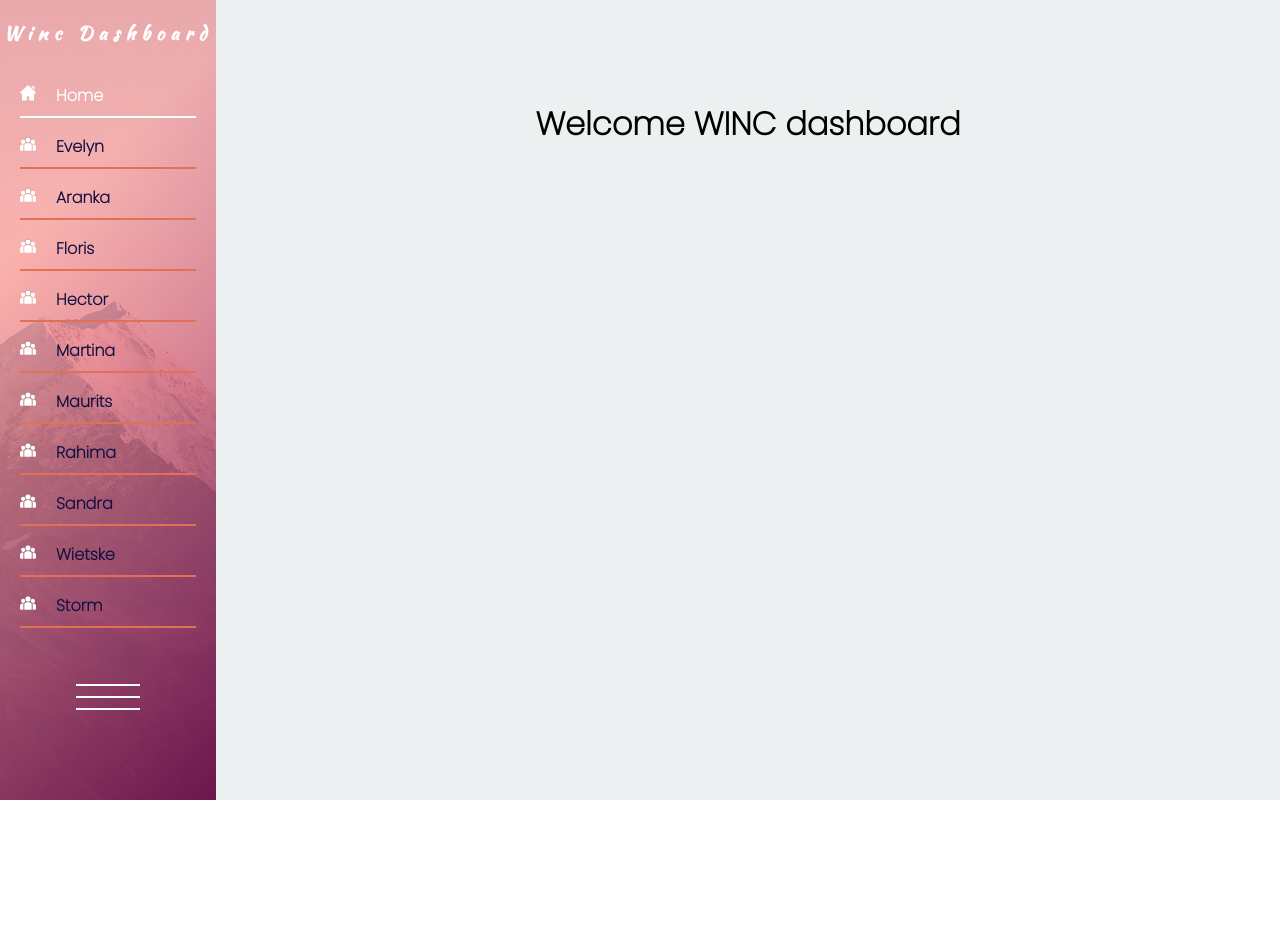
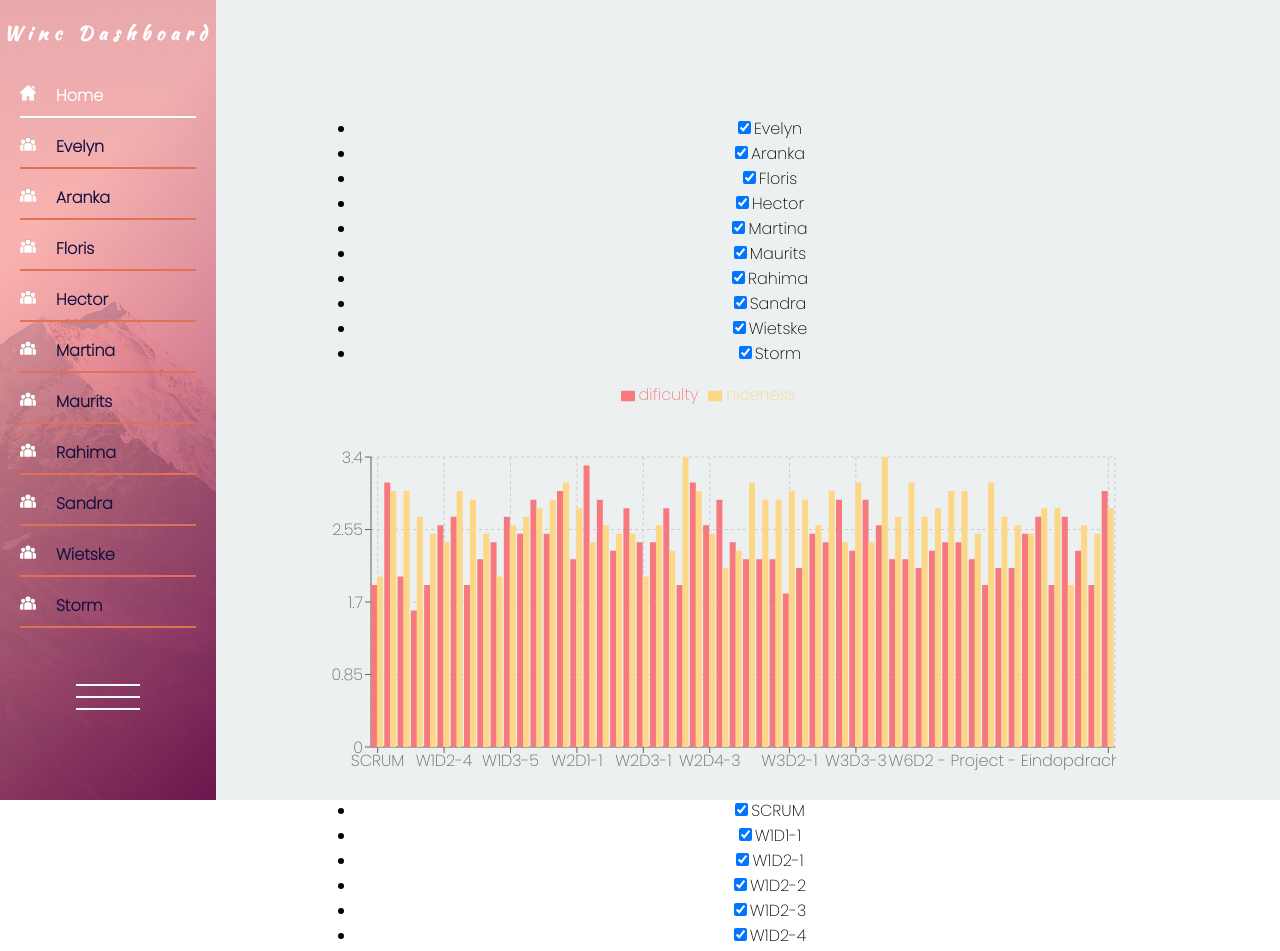
Before and after one commit to Svt1406/Suleika-Tentua-StudentDashboard, a React (Create React App) app: page / in a window 1280 px wide. Shown: the top 951 px of the page. Before the commit the page ends 800 px from the top, so only its background shows below. Built offline with nearby package versions, Linux system fonts and the light colour scheme.

Commit message:
Implemented Home page only styling needed

```diff
--- a/src/components/MainView/Home/Home.js
+++ b/src/components/MainView/Home/Home.js
@@ -1,7 +1,64 @@
-import React from "react";
+import React, { useState } from "react";
+import { data } from "../../../Utils";
+import HomeChart from "./HomeChart";
+import ProjectFilter from "../../ProjectFilter";
+import StudentFilter from "./StudentFilter";
 
 const Home = () => {
-  return <h1>Welcome WINC dashboard</h1>;
+  const names = data.studentNames;
+  const initialStateNames = names.map((name, index) => {
+    return {
+      id: index,
+      value: name,
+      isChecked: true,
+    };
+  });
+
+
+  //TODO: make me in a reduce.
+  const projList = data.studentData.map((student) => {
+    return student.project;
+  });
+
+  const projectList = projList.filter((value, index, self) => {
+    return self.indexOf(value) === index;
+  });
+
+  const initialState = projectList.map((item, index) => {
+    return {
+      id: index,
+      value: item,
+      isChecked: true,
+    };
+  });
+
+  const [projects, setProjects] = useState(initialState);
+  const [students, setStudents] = useState(initialStateNames);
+
+  const handleStudentCheckbox = (studentState) => {
+    setStudents([...studentState.students]);
+  };
+
+  const handleProjectCheckbox = (state) => {
+    setProjects([...state.projects]);
+  };
+
+  return (
+    <div>
+      <StudentFilter
+        students={students}
+        changedHandler={handleStudentCheckbox}
+      />
+      <HomeChart
+        projects={projects}
+        students={students}
+      />
+      <ProjectFilter
+        projects={projects}
+        changedHandler={handleProjectCheckbox}
+      />
+    </div>
+  );
 };
 
 export default Home;
--- /dev/null
+++ b/src/components/MainView/Home/HomeChart.js
@@ -0,0 +1,67 @@
+import { data } from "../../../Utils"; //TOOD remove me
+import React from "react";
+import Chart from "../../Chart";
+
+// reducer
+
+class HomeChart extends React.Component {
+  sum = (a, b) => {
+    return {
+      project: a.project,
+      dificulty: a.dificulty + b.dificulty,
+      niceness: a.niceness + b.niceness,
+    };
+  };
+
+  getAverage = (array) => {
+    const sums = array.reduce(this.sum);
+    return {
+      project: sums.project,
+      dificulty: sums.dificulty / array.length,
+      niceness: sums.niceness / array.length,
+    };
+  };
+
+  render() {
+    const activeProjects = this.props.projects.reduce((filtered, project) => {
+      if (project.isChecked) {
+        filtered.push(project.value);
+      }
+      return filtered;
+    }, []);
+
+    const activeStudents = this.props.students.reduce(
+      (filteredStudents, student) => {
+        if (student.isChecked) {
+          filteredStudents.push(student.value);
+        }
+        return filteredStudents;
+      },
+      []
+    );
+
+    const activeData = data.studentData.filter((value) => {
+      return (
+        activeProjects.includes(value.project) &&
+        activeStudents.includes(value.name)
+      );
+    });
+
+    let allvals = [];
+    activeProjects.forEach((project) => {
+      const vals = activeData.filter((value) => {
+        return value.project === project;
+      });
+
+      allvals.push(this.getAverage(vals));
+    });
+
+    return (
+      <>
+        <Chart data={allvals} />
+      </>
+    );
+  }
+}
+
+export default HomeChart;
--- /dev/null
+++ b/src/components/MainView/Home/StudentFilter.js
@@ -0,0 +1,47 @@
+import React from "react";
+
+class StudentFilter extends React.Component {
+  constructor(props) {
+    super(props);
+    this.state = {
+      students: props.students,
+    };
+
+    this.handler = props.changedHandler;
+  }
+  handleCheckbox = (event) => {
+    let students = this.state.students;
+    students.forEach((student) => {
+      if (student.value === event.target.value)
+        student.isChecked = event.target.checked;
+    });
+    let newstate = { students: students };
+    this.setState(newstate);
+    this.handler(newstate);
+  };
+
+  render() {
+    return (
+      <ul>
+        {this.props.students.map((item, index) => {
+          return (
+            <div className="form-control checkbox">
+              <li key={item.value}>
+                <input
+                  key={item.id}
+                  type="checkbox"
+                  onChange={(event) => this.handleCheckbox(event)}
+                  checked={item.isChecked}
+                  value={item.value}
+                />
+                {item.value}
+              </li>
+            </div>
+          );
+        })}
+      </ul>
+    );
+  }
+}
+
+export default StudentFilter;
--- a/src/components/ProjectFilter.js
+++ b/src/components/ProjectFilter.js
@@ -4,14 +4,12 @@ import React from "react";
 class ProjectFilter extends React.Component {
   constructor(props) {
     super(props);
-    console.log(props);
 
     this.state = {
       projects: props.projects,
     };
 
     this.handler = props.changedHandler;
-    console.log("state", this.state);
   }
 
   handleAllChecked = (event) => {
```
Also changed, not shown: src/Pages/Home.js (deleted, +0 -95 lines), src/components/ChartBar.js (deleted, +0 -82 lines).
